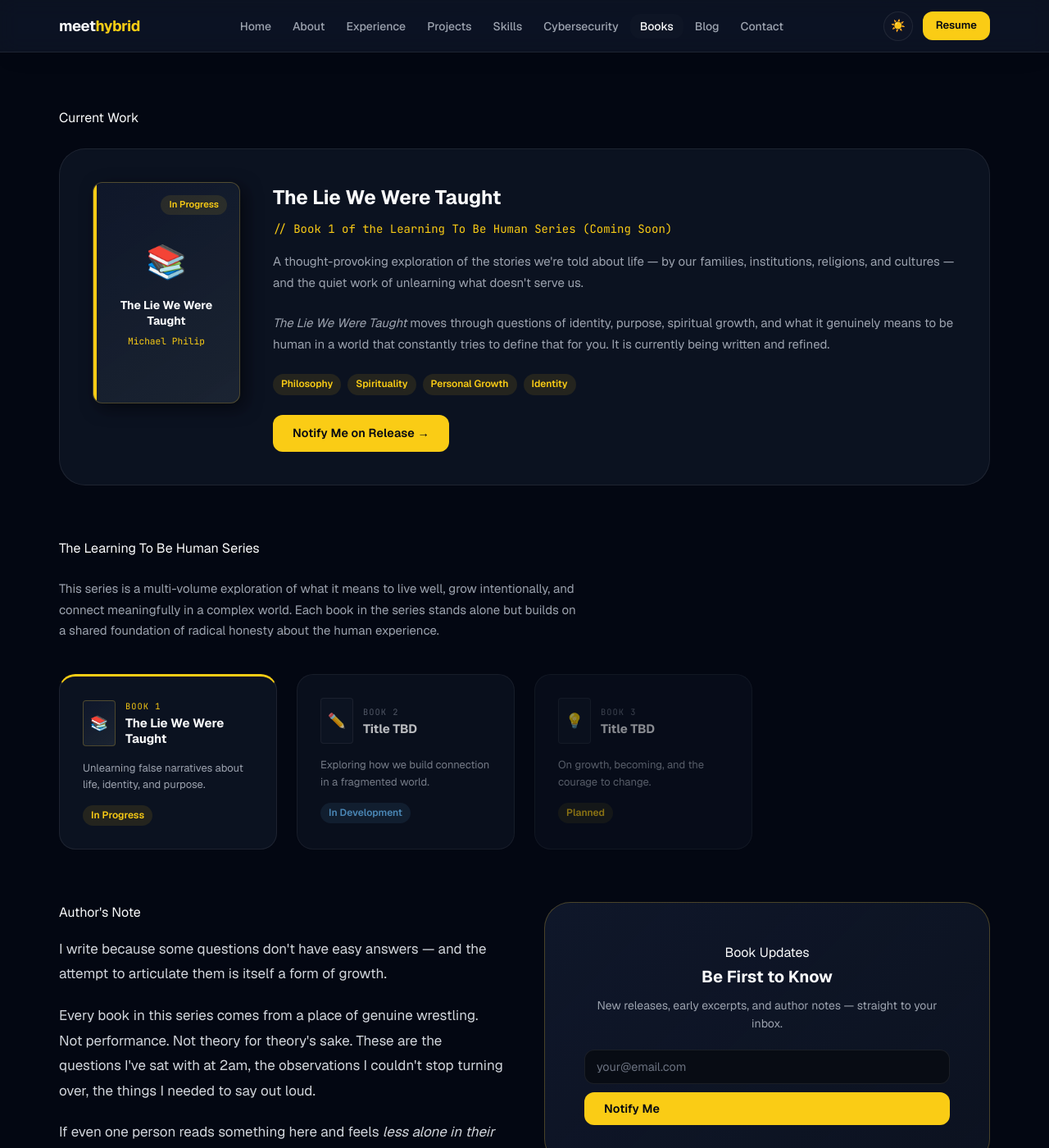
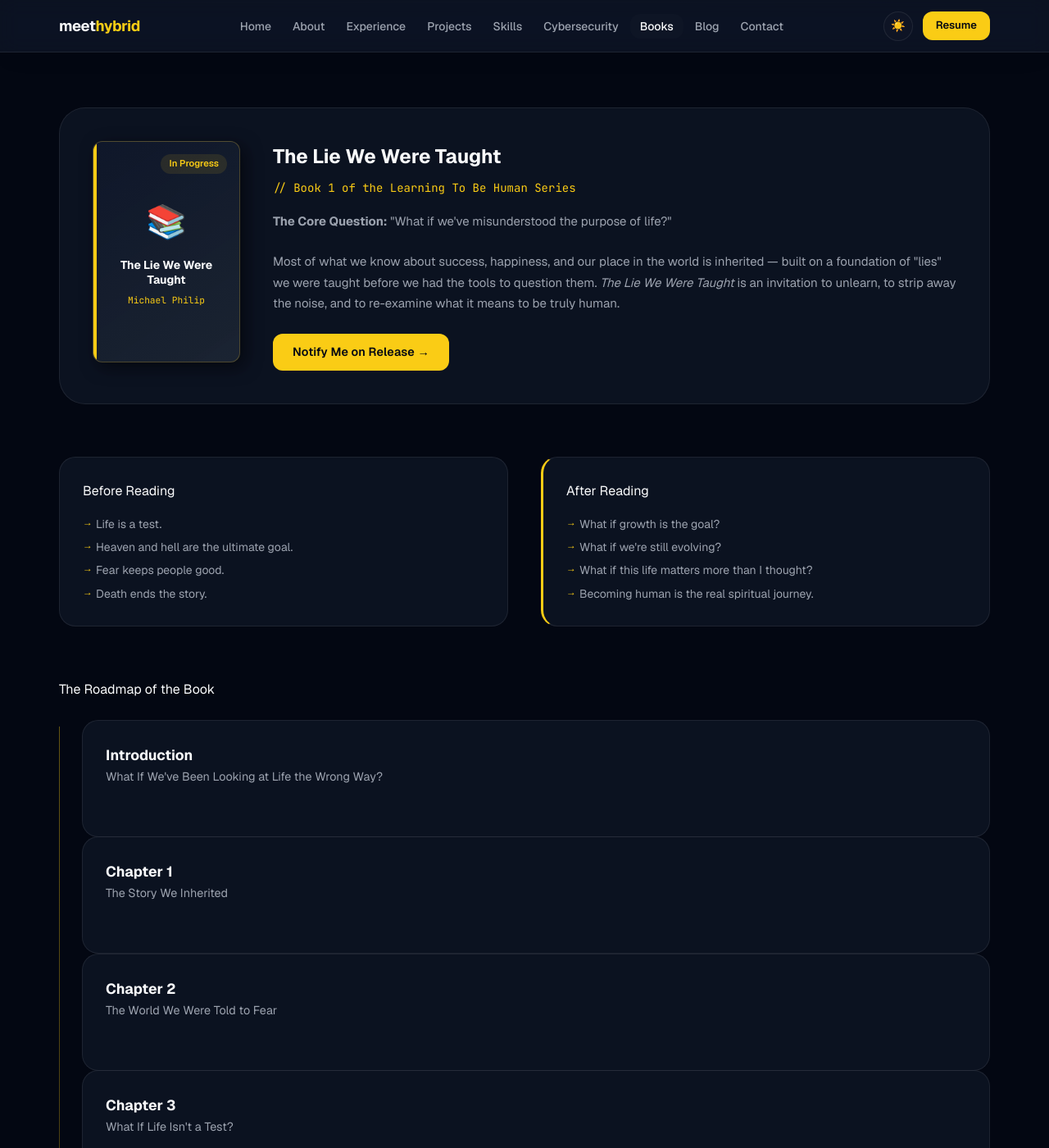
Before and after one commit to Meet-hybrid/meethybrid-jekyll-site, a Jekyll site: the page built from books.md, in a window 1280 px wide and 1400 px high, scrolled down 396 px. Shown: the whole window at 82% size. Built offline with Jekyll 4.4.1, drawn with Linux system fonts in a browser that asks for light colours; some of the changed text lies outside the part shown.

Commit message:
Content: Enrich 'Books' page with book outline and framework

```diff
--- a/books.md
+++ b/books.md
@@ -1,14 +1,14 @@
 ---
 layout: default
 title: "Books — Michael Philip"
-description: "Books by Michael Philip — The Lie We Were Taught and the Learning To Be Human series."
+description: "Exploring life, growth, and the quiet questions we all carry. The Lie We Were Taught — the upcoming work by Michael Philip."
 permalink: /books/
 ---
 
 <section class="page-header">
   <div class="container">
     <p class="section-label">Author</p>
-    <h1 class="section-title" style="font-size:clamp(2rem,4vw,3.25rem);">I Write Books<br>About Being Human</h1>
+    <h1 class="section-title" style="font-size:clamp(2rem,4vw,3.25rem);">Learning to be<br>Human</h1>
     <p class="section-subtitle">Explorations of life, growth, spirituality, and the questions most people feel but rarely articulate.</p>
   </div>
 </section>
@@ -17,7 +17,6 @@
   <div class="container">
 
     <!-- Featured Book (In Progress) -->
-    <p class="section-label" style="margin-bottom:24px;">Current Work</p>
     <div class="book-card" style="margin-bottom:64px;">
       <div class="book-cover">
         <div class="book-cover__icon">📚</div>
@@ -27,95 +26,72 @@
       </div>
       <div class="book-info">
         <div class="book-info__title">The Lie We Were Taught</div>
-        <div class="book-info__subtitle">// Book 1 of the Learning To Be Human Series (Coming Soon)</div>
+        <div class="book-info__subtitle">// Book 1 of the Learning To Be Human Series</div>
         <p class="book-info__desc">
-          A thought-provoking exploration of the stories we're told about life — by our families, institutions, religions, and cultures — and the quiet work of unlearning what doesn't serve us.
+          <strong>The Core Question:</strong> "What if we've misunderstood the purpose of life?"
         </p>
         <p class="book-info__desc">
-          <em>The Lie We Were Taught</em> moves through questions of identity, purpose, spiritual growth, and what it genuinely means to be human in a world that constantly tries to define that for you. It is currently being written and refined.
+          Most of what we know about success, happiness, and our place in the world is inherited — built on a foundation of "lies" we were taught before we had the tools to question them. <em>The Lie We Were Taught</em> is an invitation to unlearn, to strip away the noise, and to re-examine what it means to be truly human.
         </p>
-
-        <div style="display:flex;flex-wrap:wrap;gap:8px;margin-bottom:24px;">
-          <span class="badge badge--gold">Philosophy</span>
-          <span class="badge badge--gold">Spirituality</span>
-          <span class="badge badge--gold">Personal Growth</span>
-          <span class="badge badge--gold">Identity</span>
-        </div>
-
         <div style="display:flex;gap:12px;flex-wrap:wrap;">
           <a href="{{ '/contact' | relative_url }}" class="btn btn--primary">Notify Me on Release →</a>
         </div>
       </div>
     </div>
 
-    <!-- Series -->
-    <p class="section-label" style="margin-bottom:24px;">The Learning To Be Human Series</p>
-    <p style="color:var(--grey-2);font-size:0.9375rem;line-height:1.7;max-width:640px;margin-bottom:40px;">
-      This series is a multi-volume exploration of what it means to live well, grow intentionally, and connect meaningfully in a complex world. Each book in the series stands alone but builds on a shared foundation of radical honesty about the human experience.
-    </p>
-
-    <div style="display:grid;grid-template-columns:repeat(auto-fill,minmax(260px,1fr));gap:24px;margin-bottom:64px;">
-
-      <!-- Book 1 -->
-      <div class="card" style="border-top:3px solid var(--gold);">
-        <div style="display:flex;align-items:center;gap:12px;margin-bottom:16px;">
-          <div style="width:40px;height:56px;background:linear-gradient(145deg,var(--navy-2),var(--surface-2));border:1px solid var(--border-gold);border-radius:4px;display:flex;align-items:center;justify-content:center;font-size:1.1rem;flex-shrink:0;">📚</div>
-          <div>
-            <div style="font-size:0.65rem;font-family:var(--font-mono);color:var(--gold);text-transform:uppercase;letter-spacing:0.1em;margin-bottom:2px;">Book 1</div>
-            <div style="font-family:var(--font-display);font-weight:700;font-size:0.9375rem;line-height:1.3;">The Lie We Were Taught</div>
-          </div>
-        </div>
-        <p style="font-size:0.8125rem;color:var(--grey-2);line-height:1.6;margin-bottom:12px;">Unlearning false narratives about life, identity, and purpose.</p>
-        <div class="badge badge--gold">In Progress</div>
+    <!-- The Transformation -->
+    <div style="display:grid;grid-template-columns:1fr 1fr;gap:40px;margin-bottom:64px;">
+      <div class="card">
+        <div class="section-label" style="margin-bottom:16px;">Before Reading</div>
+        <ul class="timeline-item__list">
+          <li>Life is a test.</li>
+          <li>Heaven and hell are the ultimate goal.</li>
+          <li>Fear keeps people good.</li>
+          <li>Death ends the story.</li>
+        </ul>
       </div>
-
-      <!-- Book 2 -->
-      <div class="card" style="opacity:0.75;">
-        <div style="display:flex;align-items:center;gap:12px;margin-bottom:16px;">
-          <div style="width:40px;height:56px;background:var(--bg-3);border:1px solid var(--border);border-radius:4px;display:flex;align-items:center;justify-content:center;font-size:1.1rem;flex-shrink:0;">✏️</div>
-          <div>
-            <div style="font-size:0.65rem;font-family:var(--font-mono);color:var(--grey-3);text-transform:uppercase;letter-spacing:0.1em;margin-bottom:2px;">Book 2</div>
-            <div style="font-family:var(--font-display);font-weight:700;font-size:0.9375rem;line-height:1.3;">Title TBD</div>
-          </div>
-        </div>
-        <p style="font-size:0.8125rem;color:var(--grey-2);line-height:1.6;margin-bottom:12px;">Exploring how we build connection in a fragmented world.</p>
-        <div class="badge badge--blue">In Development</div>
+      <div class="card" style="border-left:3px solid var(--gold);">
+        <div class="section-label" style="margin-bottom:16px;">After Reading</div>
+        <ul class="timeline-item__list">
+          <li>What if growth is the goal?</li>
+          <li>What if we're still evolving?</li>
+          <li>What if this life matters more than I thought?</li>
+          <li>Becoming human is the real spiritual journey.</li>
+        </ul>
       </div>
-
-      <!-- Book 3 -->
-      <div class="card" style="opacity:0.55;">
-        <div style="display:flex;align-items:center;gap:12px;margin-bottom:16px;">
-          <div style="width:40px;height:56px;background:var(--bg-3);border:1px solid var(--border);border-radius:4px;display:flex;align-items:center;justify-content:center;font-size:1.1rem;flex-shrink:0;">💡</div>
-          <div>
-            <div style="font-size:0.65rem;font-family:var(--font-mono);color:var(--grey-3);text-transform:uppercase;letter-spacing:0.1em;margin-bottom:2px;">Book 3</div>
-            <div style="font-family:var(--font-display);font-weight:700;font-size:0.9375rem;line-height:1.3;">Title TBD</div>
-          </div>
-        </div>
-        <p style="font-size:0.8125rem;color:var(--grey-2);line-height:1.6;margin-bottom:12px;">On growth, becoming, and the courage to change.</p>
-        <div class="badge badge--gold">Planned</div>
-      </div>
-
     </div>
 
-    <!-- Author notes -->
-    <div style="display:grid;grid-template-columns:1fr 1fr;gap:48px;align-items:start;">
-      <div>
-        <p class="section-label" style="margin-bottom:16px;">Author's Note</p>
-        <div class="prose" style="max-width:none;">
-          <p>I write because some questions don't have easy answers — and the attempt to articulate them is itself a form of growth.</p>
-          <p>Every book in this series comes from a place of genuine wrestling. Not performance. Not theory for theory's sake. These are the questions I've sat with at 2am, the observations I couldn't stop turning over, the things I needed to say out loud.</p>
-          <p>If even one person reads something here and feels <em>less alone in their questions</em>, then it was worth writing.</p>
-        </div>
+    <!-- Book Structure -->
+    <p class="section-label" style="margin-bottom:24px;">The Roadmap of the Book</p>
+    <div class="timeline" style="margin-bottom:64px;">
+      <div class="timeline-item"><div class="timeline-item__role">Introduction</div><p class="timeline-item__desc">What If We've Been Looking at Life the Wrong Way?</p></div>
+      <div class="timeline-item"><div class="timeline-item__role">Chapter 1</div><p class="timeline-item__desc">The Story We Inherited</p></div>
+      <div class="timeline-item"><div class="timeline-item__role">Chapter 2</div><p class="timeline-item__desc">The World We Were Told to Fear</p></div>
+      <div class="timeline-item"><div class="timeline-item__role">Chapter 3</div><p class="timeline-item__desc">What If Life Isn't a Test?</p></div>
+      <div class="timeline-item"><div class="timeline-item__role">Chapter 4</div><p class="timeline-item__desc">Why Would God Create Us This Way?</p></div>
+      <div class="timeline-item"><div class="timeline-item__role">Chapter 5</div><p class="timeline-item__desc">The Problem With Eternal Punishment</p></div>
+      <div class="timeline-item"><div class="timeline-item__role">Chapter 6</div><p class="timeline-item__desc">The Questions Religion Can't Easily Answer</p></div>
+      <div class="timeline-item" style="border-left:2px solid var(--gold); padding-left:16px;">
+        <div class="timeline-item__role" style="color:var(--gold);">Chapter 7</div>
+        <p class="timeline-item__desc"><strong>The World Keeps Evolving</strong><br><em>Key argument: If humanity keeps improving generation after generation, perhaps growth is built into existence itself.</em></p>
       </div>
-      <div class="newsletter-strip">
-        <p class="section-label" style="text-align:center;">Book Updates</p>
-        <h3 style="font-family:var(--font-display);font-size:1.25rem;font-weight:700;margin-bottom:8px;text-align:center;">Be First to Know</h3>
-        <p style="color:var(--grey-2);font-size:0.875rem;text-align:center;margin-bottom:20px;">New releases, early excerpts, and author notes — straight to your inbox.</p>
-        <form onsubmit="return false;" style="display:flex;flex-direction:column;gap:10px;">
-          <input type="email" class="form-control" placeholder="your@email.com" />
-          <button type="submit" class="btn btn--primary">Notify Me</button>
-        </form>
-      </div>
+      <div class="timeline-item"><div class="timeline-item__role">Chapter 8</div><p class="timeline-item__desc">Maybe We've Been Here Before</p></div>
+      <div class="timeline-item"><div class="timeline-item__role">Chapter 9</div><p class="timeline-item__desc">You Are More Than Your Mistakes</p></div>
+      <div class="timeline-item"><div class="timeline-item__role">Chapter 10</div><p class="timeline-item__desc">Learning to Be Human</p></div>
+      <div class="timeline-item"><div class="timeline-item__role">Chapter 11</div><p class="timeline-item__desc">You Are the Proof That We're Growing</p></div>
+      <div class="timeline-item"><div class="timeline-item__role">Chapter 12</div><p class="timeline-item__desc">This Life Matters More Than the Afterlife</p></div>
+      <div class="timeline-item"><div class="timeline-item__role">Chapter 13</div><p class="timeline-item__desc">Closing Letter: You Are Becoming</p></div>
+    </div>
+
+    <!-- Newsletter -->
+    <div class="newsletter-strip">
+      <p class="section-label" style="text-align:center;">Book Updates</p>
+      <h3 style="font-family:var(--font-display);font-size:1.25rem;font-weight:700;margin-bottom:8px;text-align:center;">Be First to Know</h3>
+      <p style="color:var(--grey-2);font-size:0.875rem;text-align:center;margin-bottom:20px;">New releases, early excerpts, and author notes — straight to your inbox.</p>
+      <form onsubmit="return false;" style="display:flex;flex-direction:column;gap:10px;max-width:400px;margin:0 auto;">
+        <input type="email" class="form-control" placeholder="your@email.com" />
+        <button type="submit" class="btn btn--primary">Notify Me</button>
+      </form>
     </div>
 
   </div>
```
